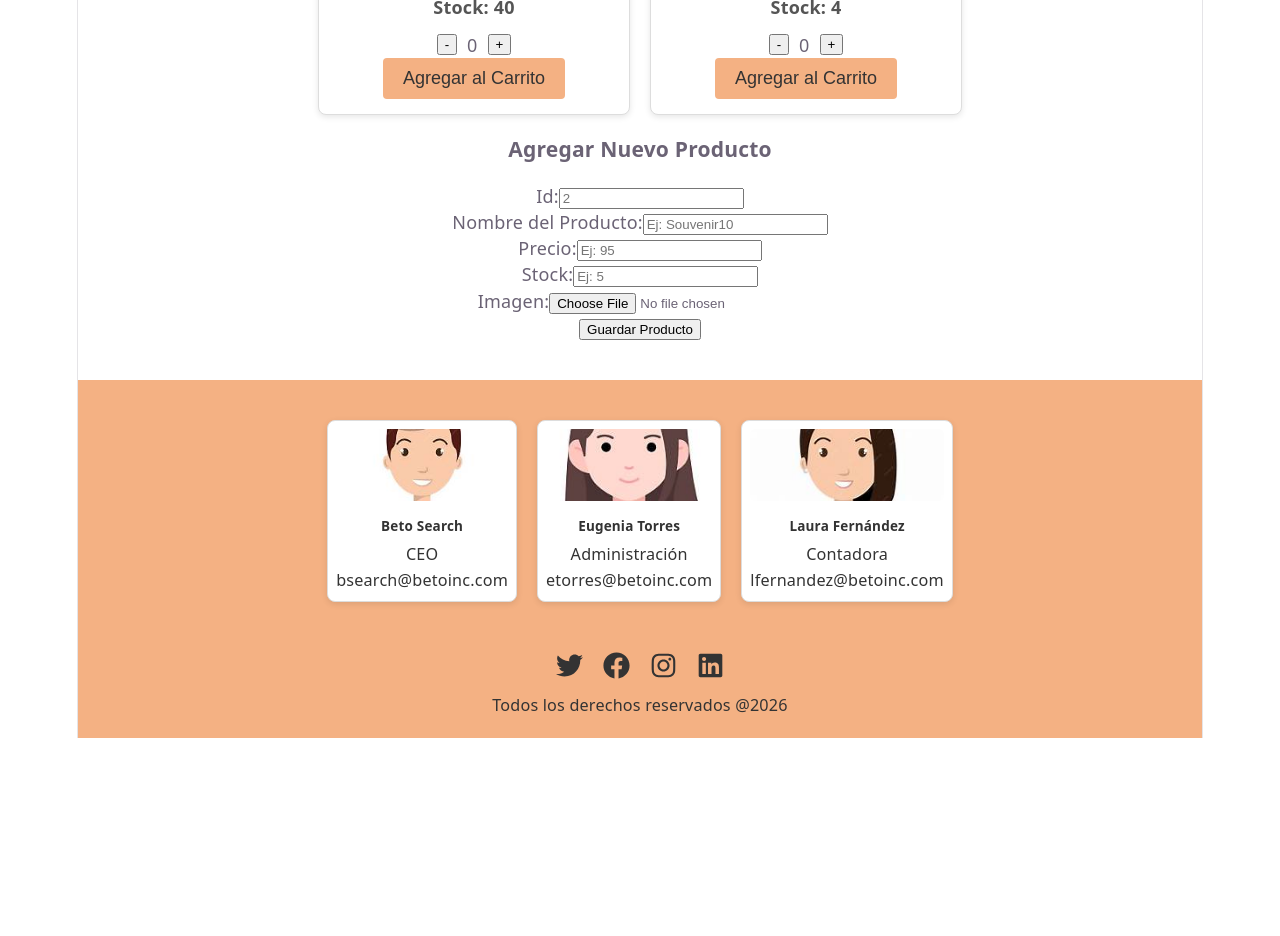
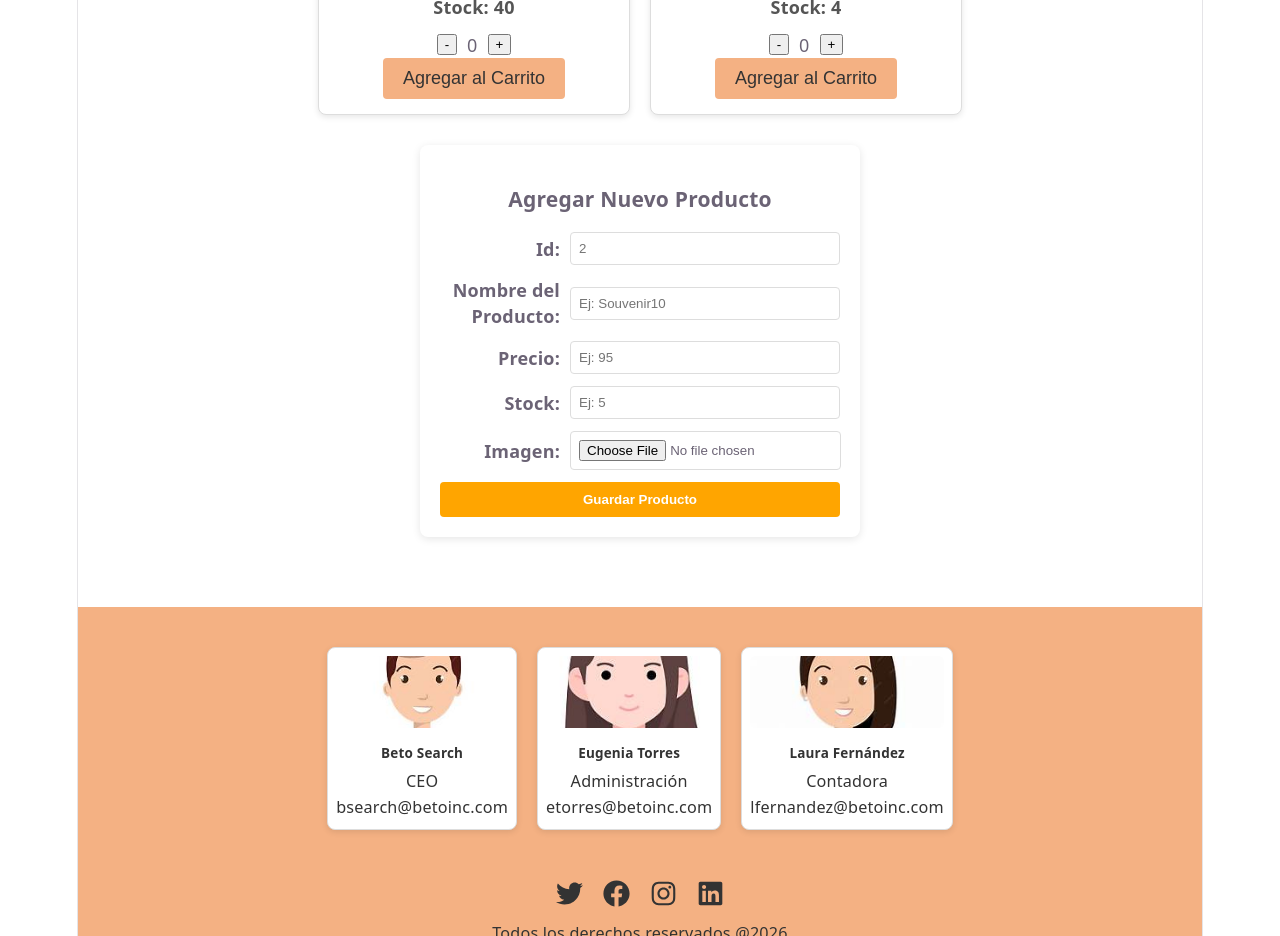
Before and after one commit to betousqueda1974/EcomReact26, a React (Vite) app: page / in a window 1280 px wide. Shown: the part 880-1816 px from the top of the page. Before the commit the page ends 1618 px from the top, so only its background shows below. Built offline with nearby package versions, Linux system fonts and the light colour scheme.

Commit message:
Versión final pre-entrega.

```diff
--- a/src/componentes/Formulario/FormularioProducto.jsx
+++ b/src/componentes/Formulario/FormularioProducto.jsx
@@ -1,7 +1,10 @@
+import styles from "./FormularioProducto.module.css"
+
 function FormularioProducto({datosForm, manejarCambioIngreso, manejarEnvio, manejarCambioImagen}) {
 
   return (
-    <form onSubmit={manejarEnvio}>
+    <div className={styles.formulariocontainer} >
+      <form className={styles.formulario} onSubmit={manejarEnvio}>
         <h3>Agregar Nuevo Producto</h3>
         <div>
           <label>Id:</label>
@@ -54,6 +57,7 @@ function FormularioProducto({datosForm, manejarCambioIngreso, manejarEnvio, mane
 
         <button type="submit">Guardar Producto</button>
       </form>
+    </div>
   );
 }
 export default FormularioProducto
--- /dev/null
+++ b/src/componentes/Formulario/FormularioProducto.module.css
@@ -0,0 +1,54 @@
+.formulariocontainer {
+  display: flex;
+  justify-content: center;   /* centra horizontalmente */
+  margin: 30px 0;            /* espacio arriba y abajo, más controlado */
+}
+
+.formulario {
+  width: 100%;
+  max-width: 400px;          /* ancho máximo del formulario */
+  background-color: #fff;    /* fondo blanco */
+  padding: 20px;
+  border-radius: 8px;
+  box-shadow: 0 2px 8px rgba(0,0,0,0.1);
+}
+
+.formulario h3 {
+  text-align: center;
+  margin-bottom: 20px;
+}
+
+.formulario div {
+  display: flex;             /* coloca label e input en la misma fila */
+  align-items: center;
+  margin-bottom: 12px;
+}
+
+.formulario label {
+  flex: 0 0 120px;           /* ancho fijo para los labels */
+  font-weight: bold;
+  margin-right: 10px;
+  text-align: right;
+}
+
+.formulario input {
+  flex: 1;
+  padding: 8px;
+  border: 1px solid #ddd;
+  border-radius: 4px;
+}
+
+.formulario button {
+  width: 100%;
+  padding: 10px;
+  background-color: orange;
+  color: #fff;
+  border: none;
+  border-radius: 4px;
+  font-weight: bold;
+  cursor: pointer;
+}
+
+.formulario button:hover {
+  background-color: darkorange;
+}
```
Lines whose indentation alone changed are shown as unchanged.
